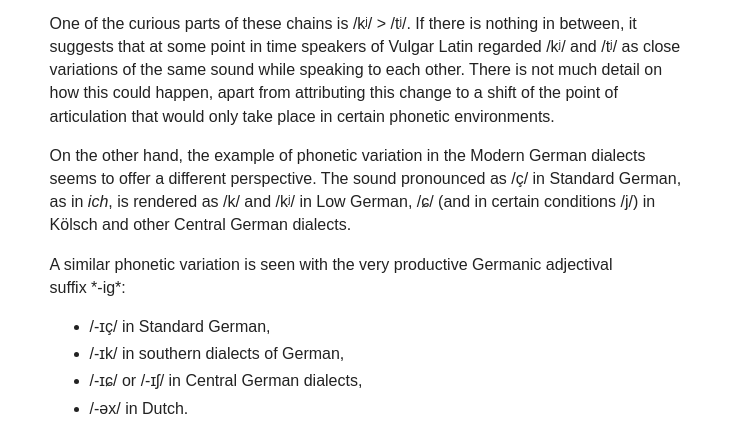
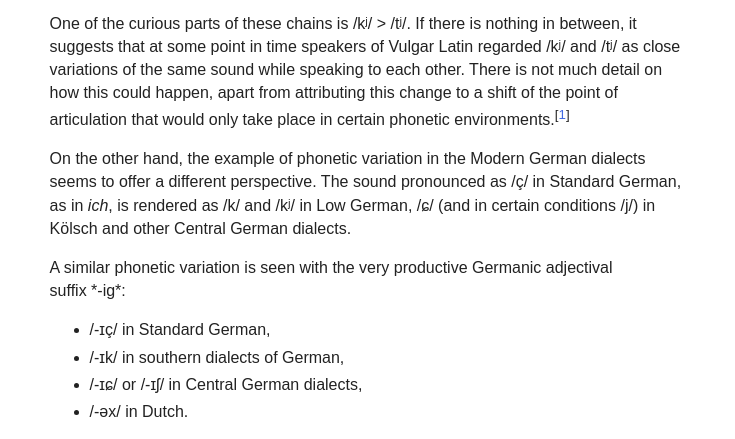
Before and after one commit to axtk/axtk.github.io, a Jekyll site: the page built from palatalization_in_Old_French.md, in a window 1280 px wide and 900 px high. Shown: the part 450-889 px from the top of the window, without its empty margins (272-1007 px from the left). Built offline with Jekyll 4.4.1, drawn with Linux system fonts in a browser that asks for light colours; our own code applies the rules of GitHub Pages for plain Markdown files.

Commit message:
add ref link to palatalization

```diff
--- a/palatalization_in_Old_French.md
+++ b/palatalization_in_Old_French.md
@@ -13,7 +13,7 @@ This transition is seen, for instance, in *centum*&nbsp;&gt; *cent*, *cantare*&n
 /k/&nbsp;&gt; /kʲ/&nbsp;&gt; /tʲ/&nbsp;&gt; /ts/&nbsp;&gt; /s/&nbsp;— in <span class="lang">Lat.</span> *centum*&nbsp;&gt; <span class="lang">Fr.</span> *cent*,<br>
 /k/&nbsp;&gt; /t͡ʃ/&nbsp;&gt; /ʃ/&nbsp;— in <span class="lang">Lat.</span> *centum*&nbsp;&gt; <span class="lang">It.</span> *cento* and <span class="lang">Lat.</span> *cantare*&nbsp;&gt; <span class="lang">Fr.</span> *chanter*.
 
-One of the curious parts of these chains is <nobr>/kʲ/&nbsp;&gt; /tʲ/</nobr>. If there is nothing in between, it suggests that at some point in time speakers of Vulgar Latin regarded <nobr>/kʲ/</nobr> and <nobr>/tʲ/</nobr> as close variations of the same sound while speaking to each other. There is not much detail on how this could happen, apart from attributing this change to a shift of the point of articulation that would only take place in certain phonetic environments.
+One of the curious parts of these chains is <nobr>/kʲ/&nbsp;&gt; /tʲ/</nobr>. If there is nothing in between, it suggests that at some point in time speakers of Vulgar Latin regarded <nobr>/kʲ/</nobr> and <nobr>/tʲ/</nobr> as close variations of the same sound while speaking to each other. There is not much detail on how this could happen, apart from attributing this change to a shift of the point of articulation that would only take place in certain phonetic environments.<sup>[[1](i/palatalization_with_title.png)]</sup>
 
 On the other hand, the example of phonetic variation in the Modern German dialects seems to offer a different perspective. The sound pronounced as /ç/ in Standard German, as in *ich*, is rendered as /k/ and /kʲ/ in Low German, /ɕ/ (and in certain conditions /j/) in Kölsch and other Central German dialects.
 
```
Also changed, not shown: i/palatalization_with_title.png (added).
